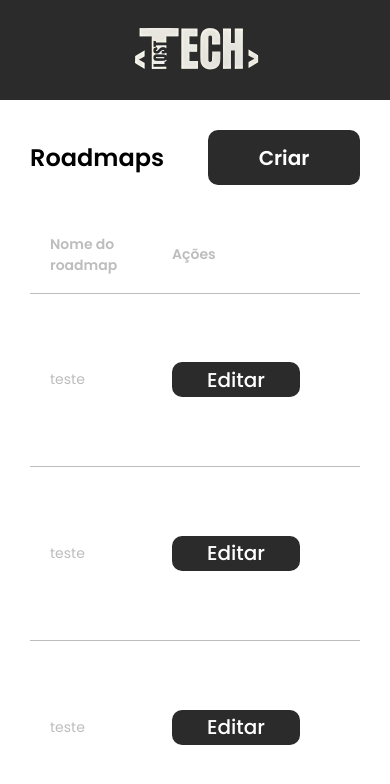
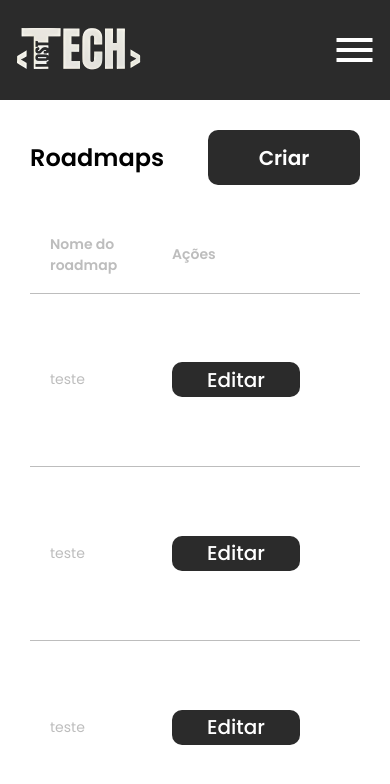
Before and after one commit to LT-LostTech/LT.frontEnd, a React (Vite) app: page /backoffice/dashboard/roadmaps in a window 390 px wide. Shown: the top 784 px of the page. Built offline with nearby package versions, Linux system fonts and the light colour scheme.

Commit message:
feat: added a menu hamburguer into backoffice to the user that's mobile or tablet

```diff
--- a/src/components/Aside/index.tsx
+++ b/src/components/Aside/index.tsx
@@ -1,13 +1,27 @@
-
-import { AsideContainer, AsideContent } from "./styled";
+import { AsideContainer, AsideContent, CloseIcon } from "./styled";
 import { Button } from "../Button";
 import { NavLink, useNavigate } from "react-router-dom";
 import { theme } from "../../theme/theme";
+import CloseIconImage from "../../assets/icons/close.svg";
 
-export function Aside() {
+interface asideProps {
+  handleCloseAside: () => void;
+  className?: string;
+}
+
+export function Aside({ className,handleCloseAside }: asideProps) {
   const navigate = useNavigate();
+
+  const handleLogout = () => {
+    navigate("/backoffice");
+    handleCloseAside();
+  };
+
   return (
-    <AsideContainer>
+    <AsideContainer className={className}>
+      <CloseIcon>
+        <img src={CloseIconImage} alt="Close" onClick={handleCloseAside}/>
+      </CloseIcon>
       <AsideContent>
         <NavLink to="/backoffice/dashboard/roadmaps">Roadmaps</NavLink>
         <NavLink to="/backoffice/dashboard/challenges">Challenges</NavLink>
@@ -21,9 +35,10 @@ export function Aside() {
         text="Sair"
         border="none"
         onClick={() => {
-          navigate("/backoffice");
+          handleLogout();
         }}
       />
+
     </AsideContainer>
   );
 }
--- a/src/components/Aside/styled.ts
+++ b/src/components/Aside/styled.ts
@@ -9,9 +9,24 @@ export const AsideContainer = styled.aside`
   display: flex;
   justify-content: space-between;
   flex-direction: column;
+  z-index: 1050;
+  position: fixed;
+  top: 0;
+  right: 0;
+  transition: transform 0.3s ease-in-out;
 
+  @media (min-width: 1025px) {
+    transform: translateX(0);
+    position: static;
+  }
+
+  /* Mobile: Hidden by default, shown when open */
   @media (max-width: 1024px) {
-    display: none;
+    transform: translateX(100%);
+  }
+
+  &.open {
+    transform: translateX(0);
   }
 `;
 
@@ -36,3 +51,16 @@ export const AsideContent = styled.div`
     }
   }
 `;
+
+export const CloseIcon = styled.button`
+  display: none;
+
+  @media (max-width: 1024px) {
+    display: flex;
+    width: 48px;
+    height: 48px;
+    background-color: transparent;
+    border: none;
+    cursor: pointer;
+  }
+`;
--- a/src/components/Header/index.tsx
+++ b/src/components/Header/index.tsx
@@ -6,7 +6,7 @@ import {
   MenuButton,
 } from "./styled";
 import Logo from "../../assets/logo-lost-tech.svg";
-import { Link } from "react-router-dom";
+import { Link, useLocation } from "react-router-dom";
 import { Button } from "../Button";
 import { theme } from "../../theme/theme";
 import MenuIconImage from "../../assets/icons/menu-hamburguer.svg";
@@ -17,14 +17,27 @@ import { Overlay } from "../../utils/Overlay/styled";
 import { SignIn } from "../../template/signInUp/signIn";
 import { SignUp } from "../../template/signInUp/signUp";
 import { PasswordFlow } from "../../template/signInUp/forgotPassword";
+import { Aside } from "../Aside";
 
 interface HeaderProps {
   display: string;
+  displayMenu: string;
   position: string;
-  borderRadius: string
+  borderRadius: string;
+  displayMenuTablet: string
 }
 
-export function Header({display, position, borderRadius}: HeaderProps) {
+export function Header({
+  display,
+  position,
+  borderRadius,
+  displayMenu,
+  displayMenuTablet
+}: HeaderProps) {
+  const location = useLocation();
+  const isDashBoard = location.pathname.startsWith("/backoffice/dashboard");
+  const isSignInUp = location.pathname === "/";
+
   const [isOpen, setIsOpen] = useState(false);
   const [isOpenModal, setIsOpenModal] = useState(false);
   const [modalType, setModalType] = useState<
@@ -45,8 +58,16 @@ export function Header({display, position, borderRadius}: HeaderProps) {
     setIsOpen(false);
   };
 
+  const handleCloseAside = () => {
+    setIsOpen(false);
+  };
+
   return (
-    <HeaderContainer borderRadius={borderRadius} position={position || ''} display={display}>
+    <HeaderContainer
+      borderRadius={borderRadius}
+      position={position || ""}
+      display={display}
+    >
       <HeaderLogo
         src={Logo}
         alt="Logo que tenha a palavra Tech e a palavra Lost para lembrar que a LostTech tem objetivo de ajudar aqueles que estão perdidos em T.I"
@@ -81,18 +102,25 @@ export function Header({display, position, borderRadius}: HeaderProps) {
         />
       </HeaderButtons>
 
-      <MenuButton onClick={handleOpenMenu} display={display}>
+      <MenuButton onClick={handleOpenMenu} displayMenu={displayMenu} displayMenuTablet={displayMenuTablet}>
         <img src={MenuIconImage} alt="Ao clicar você abre um menu de opções" />
       </MenuButton>
 
       {isOpen && (
         <>
-          <Overlay onClick={handleOpenMenu} />
-          <SideMenu handleCloseMenu={handleCloseMenu} handleOpenModal={handleOpenModal} />
+          <Overlay onClick={handleCloseMenu} />
+          {isDashBoard ? (
+            <Aside className={isOpen ? "open" : ""} handleCloseAside={handleCloseAside || ''} />
+          ) : (
+            <SideMenu
+              handleCloseMenu={handleCloseMenu}
+              handleOpenModal={handleOpenModal}
+            />
+          )}
         </>
       )}
 
-      {isOpenModal && modalType === "sign in" && (
+      {isOpenModal && modalType === "sign in" && isSignInUp && (
         <>
           <Overlay onClick={() => setIsOpenModal(false)} />
           <SignIn
@@ -108,7 +136,7 @@ export function Header({display, position, borderRadius}: HeaderProps) {
         </>
       )}
 
-      {isOpenModal && modalType === "sign up" && (
+      {isOpenModal && modalType === "sign up" && isSignInUp && (
         <>
           <Overlay onClick={() => setIsOpenModal(false)} />
           <SignUp
@@ -123,7 +151,11 @@ export function Header({display, position, borderRadius}: HeaderProps) {
       {isOpenModal && modalType === "forgot password" && (
         <>
           <Overlay onClick={() => setIsOpenModal(false)} />
-          <PasswordFlow displayPhoto="block" position="fixed" onComplete={() => setIsOpenModal(false)} />
+          <PasswordFlow
+            displayPhoto="block"
+            position="fixed"
+            onComplete={() => setIsOpenModal(false)}
+          />
         </>
       )}
     </HeaderContainer>
--- a/src/components/Header/styled.ts
+++ b/src/components/Header/styled.ts
@@ -11,14 +11,19 @@ interface DisplayProps {
   display: string;
 }
 
+interface DisplayHamburguerProps {
+  displayMenu: string;
+  displayMenuTablet: string
+}
+
 export const HeaderContainer = styled.header<HeaderContainerProps>`
-  width: ${(props) => props.borderRadius == "16px" ? '90%' : '100%'};
+  width: ${(props) => props.borderRadius === "16px" ? '90%' : '100%'};
   height: 100px;
   background-color: ${theme.colors.gray800};
   display: flex;
   align-items: center;
   padding: 12px 135px;
-  justify-content: ${(props) => props.display === "none" ? "center" : "space-between"};
+  justify-content: space-between;
   position: ${(props) => props.position};
   border-radius: ${(props) => props.borderRadius};;
   z-index: 1000;
@@ -84,7 +89,7 @@ export const HeaderButtons = styled.div<DisplayProps>`
   }
 `;
 
-export const MenuButton = styled.button<DisplayProps>`
+export const MenuButton = styled.button<DisplayHamburguerProps>`
   width: 48px;
   height: 48px;
   border-radius: 8px;
@@ -94,6 +99,10 @@ export const MenuButton = styled.button<DisplayProps>`
 
 
   @media (max-width: 430px) {
-    display: ${(props) => props.display};
+    display: ${(props) => props.displayMenu};
+  }
+
+  @media (max-width: 1024px) {
+    display: ${(props) => props.displayMenuTablet};
   }
 `;
--- a/src/layout/Default/layout.tsx
+++ b/src/layout/Default/layout.tsx
@@ -6,7 +6,7 @@ import { Footer } from "../../components/Footer";
 export function Layout() {
   return (
       <LayoutContainer>
-        <Header borderRadius="16px" position="fixed" display="flex" />
+        <Header displayMenu="block" borderRadius="16px" position="fixed" display="flex" />
         <Outlet />
         <Footer />
       </LayoutContainer>
--- a/src/layout/backOffice/layout.tsx
+++ b/src/layout/backOffice/layout.tsx
@@ -5,7 +5,7 @@ import { BackOfficeContainer } from "./styled";
 export function BackOfficeLayout() {
     return (
         <BackOfficeContainer>
-            <Header borderRadius="0" position="" display="none"/>
+            <Header displayMenuTablet="block" displayMenu="flex" borderRadius="0" position="" display="none"/>
             <Outlet/>
         </BackOfficeContainer>
     )
--- a/src/pages/backOffice/dashboard/index.tsx
+++ b/src/pages/backOffice/dashboard/index.tsx
@@ -65,7 +65,7 @@ export function Dashboard({ title, tableHeaders, ComponentFormCreate, ComponentF
 
   return (
     <DashboardPage>
-      <Aside />
+      <Aside handleCloseAside={() => {}}/>
       <DashboardContainer>
         <DashboardLabelContainer>
           <DashboardLabelText>{title}</DashboardLabelText>
```
